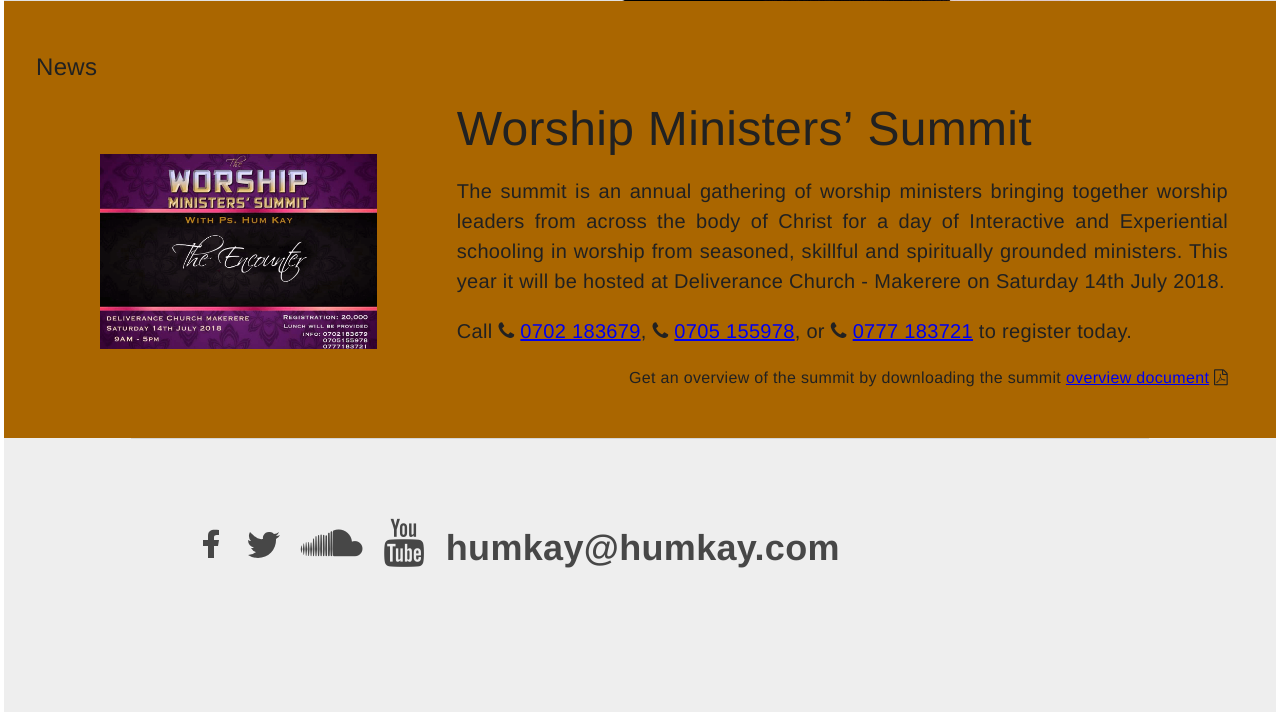
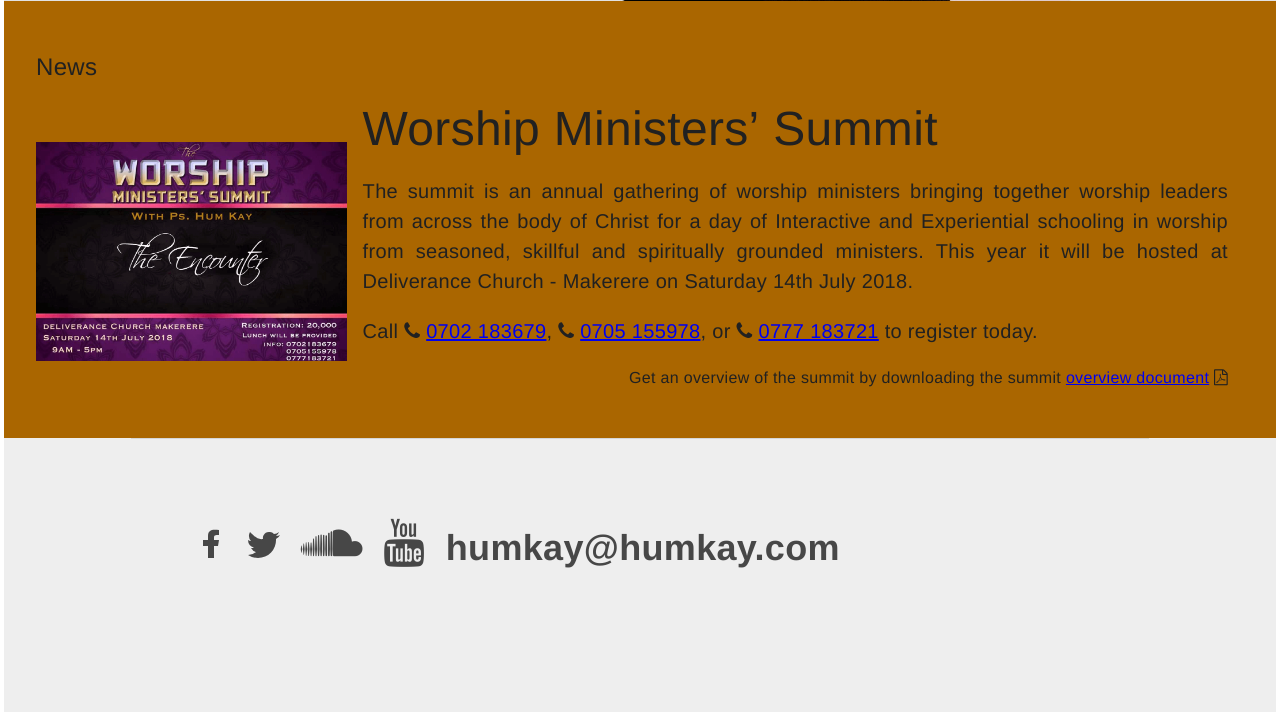
Before and after one commit to matlads/humkay.com, a CodeIgniter app: page /database/ in a window 1280 px wide. Shown: the part 917-1633 px from the top of the page. Run offline with CodeIgniter, Linux system fonts and the light colour scheme; some libraries are stand-ins or nearby versions.

Commit message:
Use class w-100 on the img

```diff
--- a/application/views/old_index.php
+++ b/application/views/old_index.php
@@ -31,8 +31,8 @@
                     </div>
                     -->
 
-                    <div class="mw6 ph5">
-                        <img src="/img/worship_summit.png">
+                    <div class="">
+                        <img class="w-100" alt="Worship Summit Poster" src="/img/worship_summit.png">
                     </div>
                     <div class="tc tl-ns ph3">
                         <h1 class="f3 f1-l fw2 mb3 mt4 mt0-ns">Worship&nbsp;Ministers’&nbsp;Summit</h1>
```
